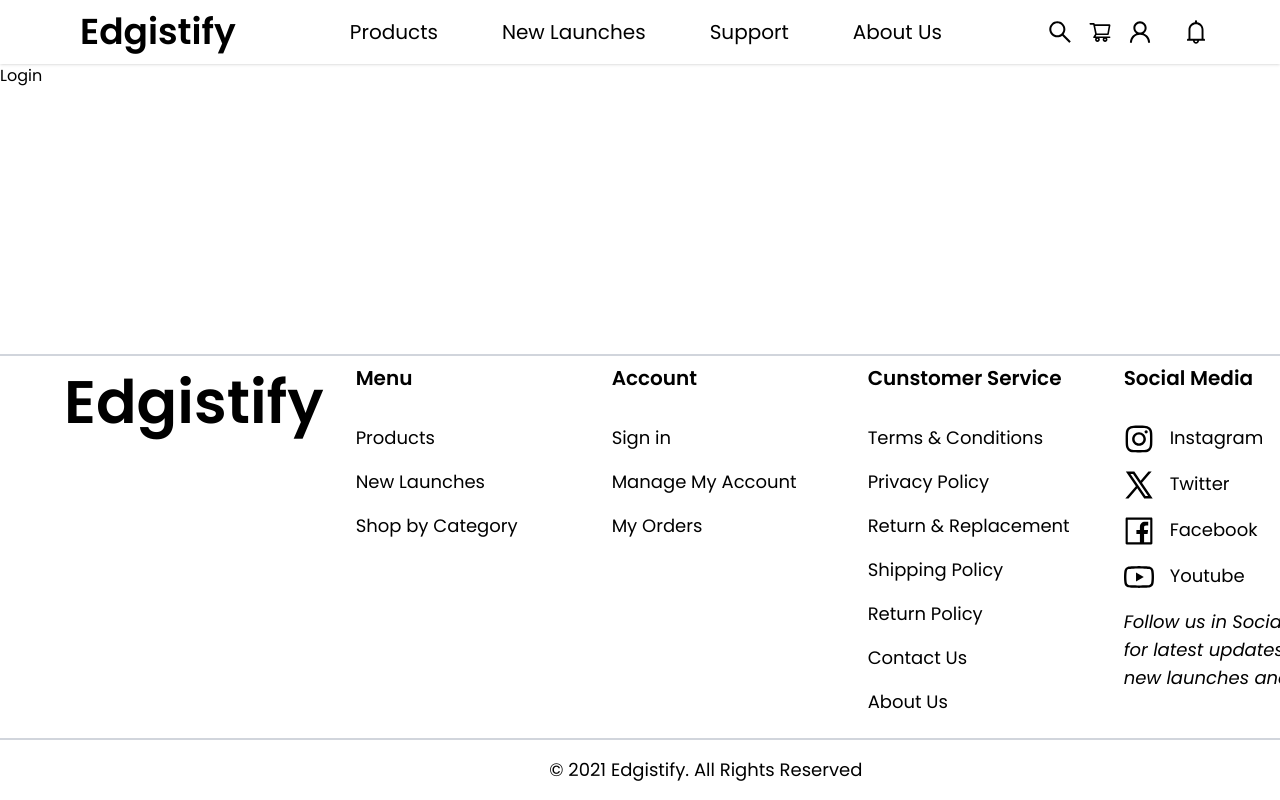
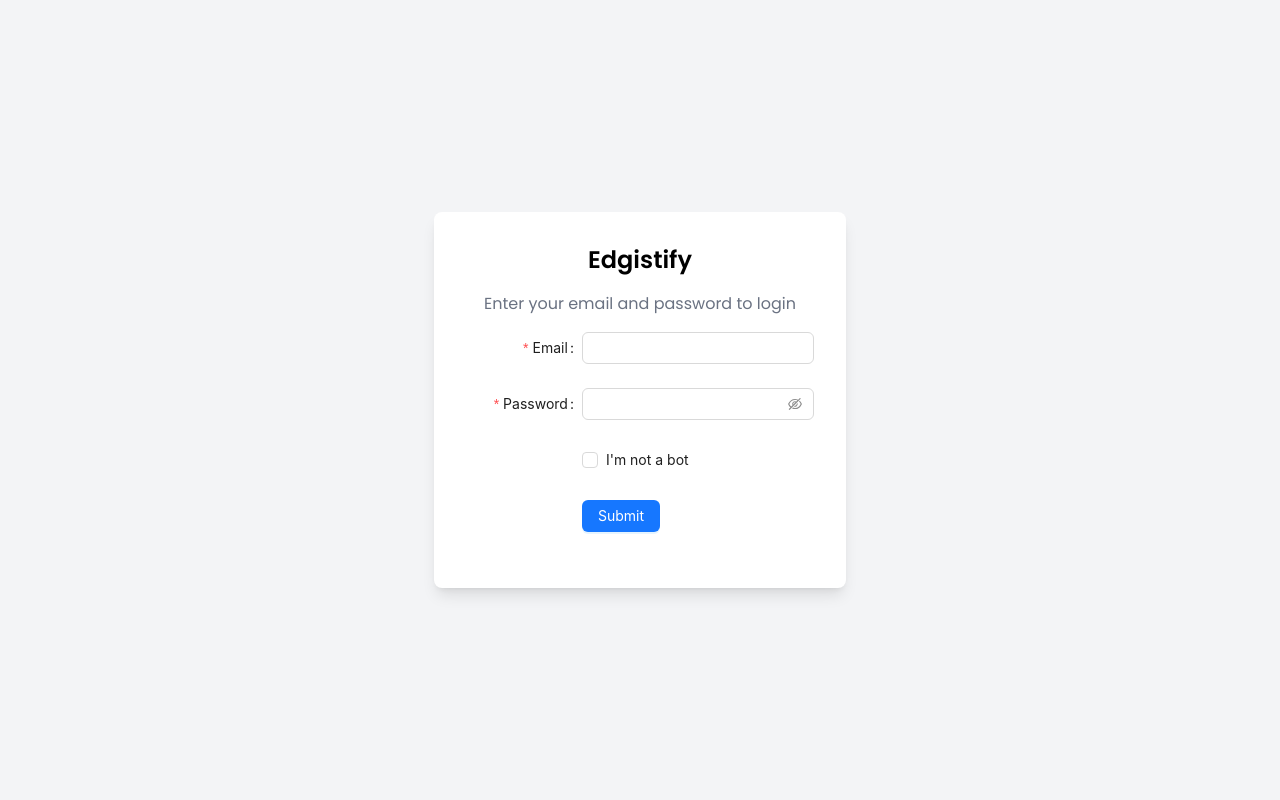
Before and after one commit to RahulCSS/e-commerce-edgistify, a React (Vite) app in the folder edgistify-client/: page /login in a window 1280 px wide. Built offline with nearby package versions, Linux system fonts and the light colour scheme.

Commit message:
Adding LoginPage

```diff
--- a/edgistify-client/package.json
+++ b/edgistify-client/package.json
@@ -11,6 +11,7 @@
   },
   "dependencies": {
     "@ant-design/icons": "^5.6.1",
+    "@ant-design/v5-patch-for-react-19": "^1.0.3",
     "@tailwindcss/vite": "^4.0.8",
     "antd": "^5.24.1",
     "react": "^19.0.0",
--- a/edgistify-client/src/App.tsx
+++ b/edgistify-client/src/App.tsx
@@ -1,4 +1,4 @@
-import { Routes, Route } from 'react-router-dom'
+import { Routes, Route, useLocation } from 'react-router-dom'
 import Home from './pages/Home.tsx'
 import Login from './pages/Login.tsx'
 import Register from './pages/Register.tsx'
@@ -10,9 +10,13 @@ import NavBar from './components/NavBar.tsx'
 import Footer from './components/Footer.tsx'
 
 const App = () => {
+  const location = useLocation();
+
+  const hideNavFootpaths = ['/login', '/register'];
+  const hideNavbarFooter = hideNavFootpaths.includes(location.pathname);;
   return (
-    <div className="relative">
-      <NavBar/>
+    <>
+      {!hideNavbarFooter && <NavBar/>}
       <Routes>
         <Route index element={<Home />} />
         <Route path="/login" element={<Login />} />
@@ -22,8 +26,8 @@ const App = () => {
         <Route path="/support" element={<Support />} />
         <Route path="/about" element={<AboutUs />} />
       </Routes>
-      <Footer/>
-    </div>
+      {!hideNavbarFooter && <Footer/>}
+    </>
   )
 }
 
--- a/edgistify-client/src/components/NavBar.tsx
+++ b/edgistify-client/src/components/NavBar.tsx
@@ -1,4 +1,4 @@
-import { NavLink } from "react-router-dom"
+import { useNavigate, NavLink } from "react-router-dom"
 import { Dropdown } from 'antd';
 import type { MenuProps } from 'antd';
 import { UserOutlined,
@@ -8,8 +8,9 @@ import { UserOutlined,
           ShoppingOutlined,
           LoginOutlined,
         } from '@ant-design/icons';
+
 const NavBar = () => {
-
+  const navigate = useNavigate();
   const cartItems: MenuProps['items'] = [{
     key: 'emptycart',
     label: (
@@ -41,6 +42,9 @@ const userItems: MenuProps['items']  = [{
       key: 'Sign in',
       label: 'Sign in',
       icon: <LoginOutlined />,
+      onClick: () => {
+        navigate('/login');
+      }
     }
   ];
 
--- a/edgistify-client/src/pages/Login.tsx
+++ b/edgistify-client/src/pages/Login.tsx
@@ -1,8 +1,63 @@
+import type { FormProps, FormInstance } from 'antd';
+import { Button, Checkbox, Form, Input } from 'antd';
 
 const Login = () => {
+
+  const onFinish: FormProps<FormInstance>['onFinish'] = (values) => {
+    console.log('Success:', values);
+  };
+  const onFinishFailed: FormProps<FormInstance>['onFinishFailed'] = (errorInfo) => {
+    console.log('Failed:', errorInfo);
+  };
+
   return (
-    <div>Login</div>
-  )
-}
+    <div className="flex items-center justify-center min-h-screen bg-gray-100">
+    <div className="flex flex-col items-center justify-center bg-white p-8 rounded-lg shadow-lg">
+    <h1 className="text-2xl font-semibold mb-4">Edgistify</h1>
+    <p className="text-gray-500 mb-4">Enter your email and password to login</p>
+    <Form className='w-full max-w-sm'
+    name="basic"
+    labelCol={{ span: 8 }}
+    wrapperCol={{ span: 16 }}
+    style={{ maxWidth: 600 }}
+    initialValues={{ remember: true }}
+    onFinish={onFinish}
+    onFinishFailed={onFinishFailed}
+    autoComplete="off"
+  >
+    <Form.Item
+      label="Email"
+      name="email"
+      rules={[{ required: true, message: 'Please input your email!' },
+        { type: 'email', message: 'The input is not a valid email!' }]}
+    >
+      <Input />
+    </Form.Item>
+
+    <Form.Item
+      label="Password"
+      name="password"
+      rules={[{ required: true, message: 'Please input your password!' },
+        { min: 8, message: 'Password must be at least 8 characters long' }]}
+    >
+      <Input.Password />
+    </Form.Item>
+
+    <Form.Item name="remember" valuePropName="unchecked" label={null}
+      rules={[{ required: true, message: 'Please Check' }]}>
+      <Checkbox>I'm not a bot</Checkbox>
+    </Form.Item>
+
+    <Form.Item label={null}>
+      <Button type="primary" htmlType="submit">
+        Submit
+      </Button>
+    </Form.Item>
+  </Form>
+  </div>
+  </div>
+  );
+};
+
 
 export default Login
```
Also changed, not shown: 1 other file (tests, documents, lock files or other folders). Lines whose indentation alone changed are shown as unchanged.
